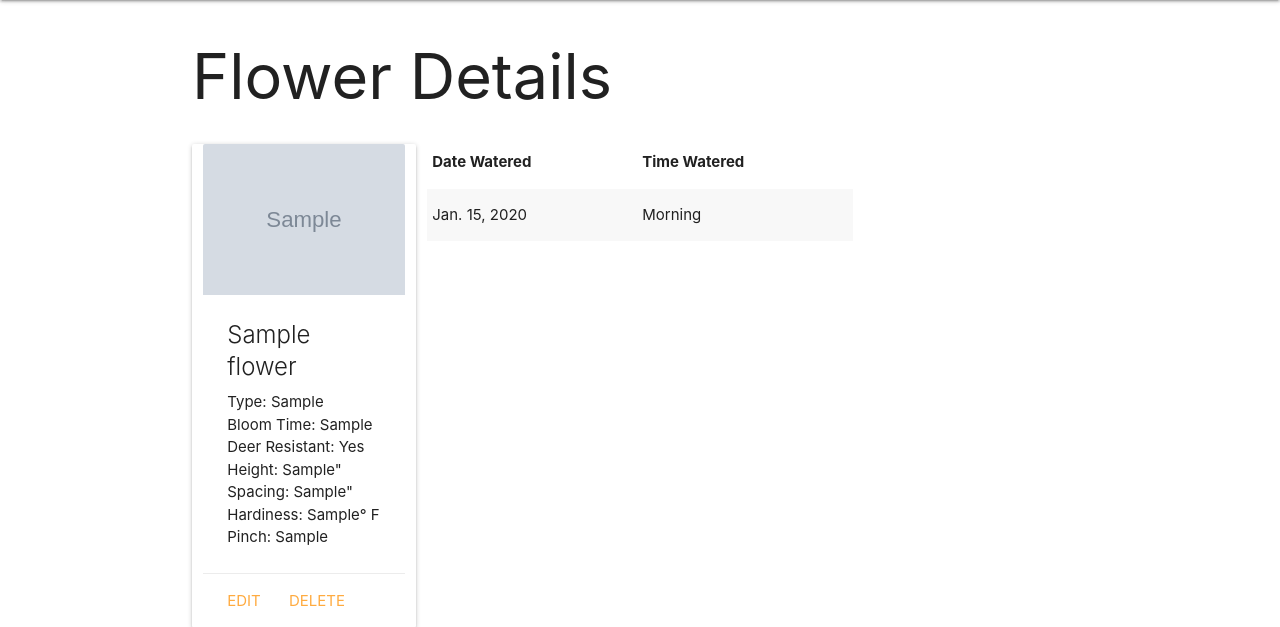
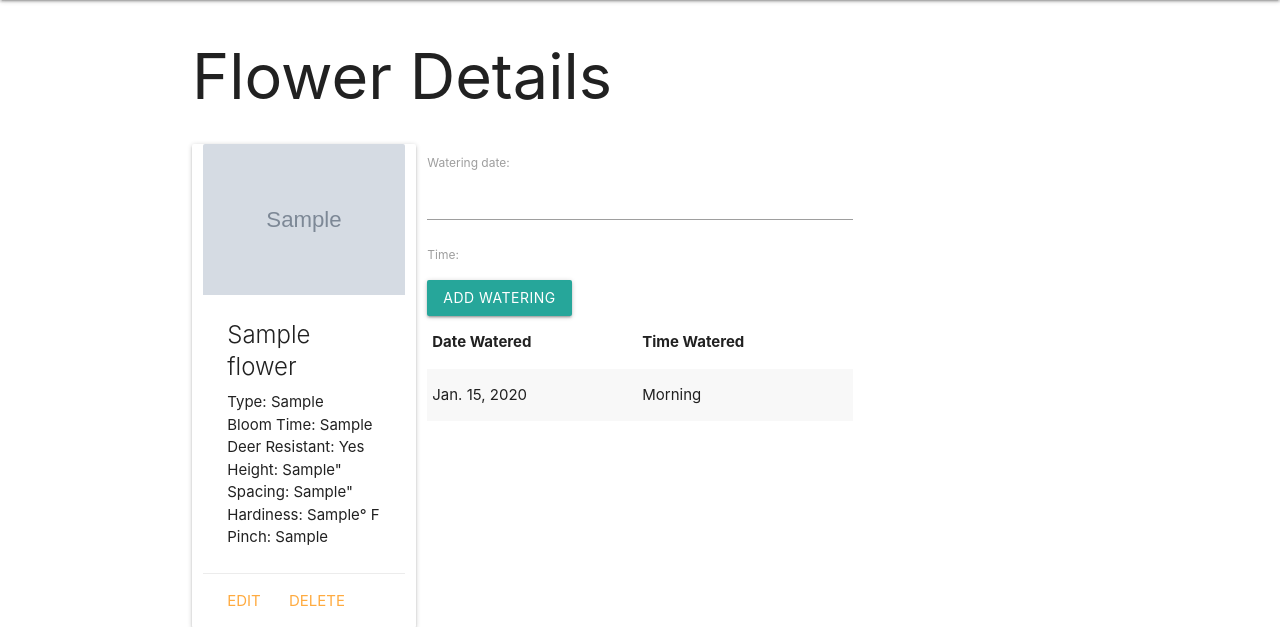
Before and after one commit to SaidNivek/flowercollector, a Django app: page /flowers/1/ in a window 1280 px wide. Shown: the part 64-691 px from the top of the page. Run offline with Django 4.2, Linux system fonts and the light colour scheme; tables that the repository leaves empty hold one stand-in row (values such as "Sample post"); grey boxes marked "Sample" are stand-in pictures.

Commit message:
Add a watering form, to add waterings to a flower, of flowers/detail.html

```diff
--- /dev/null
+++ b/main_app/forms.py
@@ -0,0 +1,7 @@
+from django.forms import ModelForm
+from .models import Watering
+
+class WateringForm(ModelForm):
+  class Meta:
+    model = Watering
+    fields = ['date', 'time']
--- a/main_app/templates/flowers/detail.html
+++ b/main_app/templates/flowers/detail.html
@@ -31,6 +31,11 @@
     </div>
 
     <div class="col s6">
+      <form method="POST">
+        {% csrf_token %}
+        {{ watering_form.as_p }}
+        <input type="submit" class="btn" value="Add Watering">
+      </form>
       <table class="striped">
         <thead>
           <tr><th>Date Watered</th><th>Time Watered</th></tr>
--- a/main_app/views.py
+++ b/main_app/views.py
@@ -1,6 +1,7 @@
 from django.shortcuts import render
 from django.views.generic.edit import CreateView, UpdateView, DeleteView
 from .models import Flower
+from .forms import WateringForm
 
 # Create your views here.
 
@@ -19,7 +20,11 @@ def flowers_index(request):
 
 def flowers_detail(request, flower_id):
   flower = Flower.objects.get(id=flower_id)
-  return render(request, 'flowers/detail.html', { 'flower': flower })
+  watering_form = WateringForm()
+  return render(request, 'flowers/detail.html', {
+    'flower': flower,
+    'watering_form': watering_form,
+  })
 
 class FlowerCreate(CreateView):
   model = Flower
```
